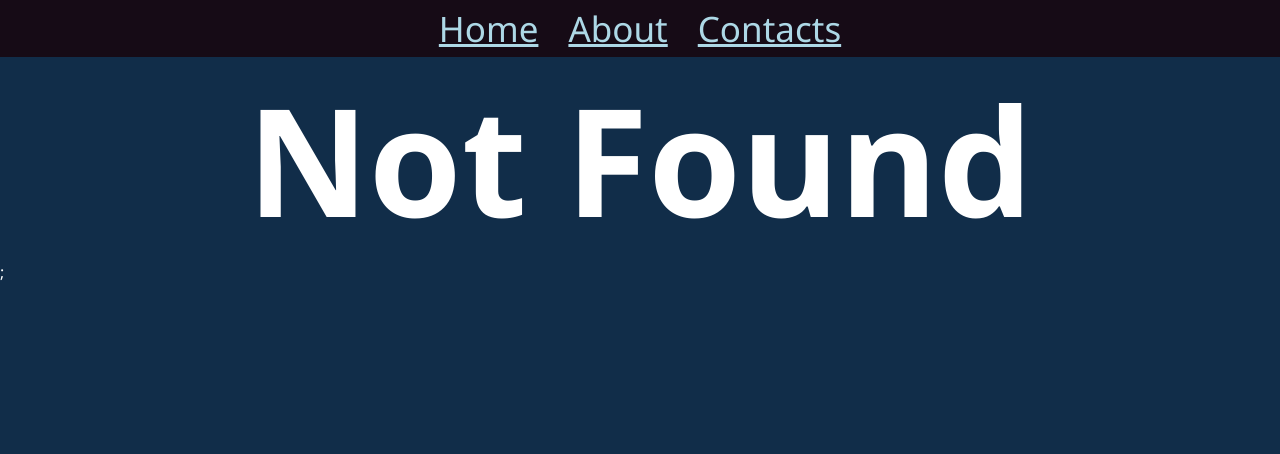
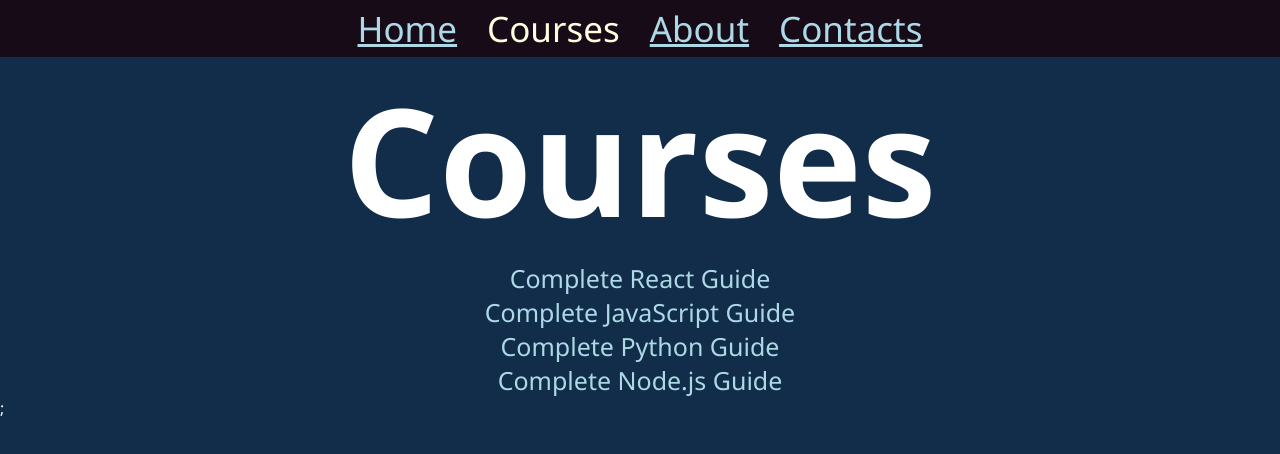
Before and after one commit to sergey87chuvasov/react-router-project, a React (Create React App) app: page /courses in a window 1280 px wide. Before the commit this address had no page. Shown: the top 454 px of the page. Built offline with nearby package versions, Linux system fonts and the light colour scheme.

Commit message:
added some pages and link to them

```diff
--- a/src/App.css
+++ b/src/App.css
@@ -3,14 +3,23 @@
 }
 
 /* use by default with NavLink*/
-/* .active {
+.active {
   color: lightyellow;
   text-decoration: none;
-} */
+}
 
 .activeLink {
   color: lightyellow;
   text-decoration: none;
+}
+
+.courseLink {
+  font-size: 25px;
+  text-decoration: none;
+}
+
+.courseLink:hover {
+  text-decoration: underline;
 }
 
 h1 {
--- a/src/App.jsx
+++ b/src/App.jsx
@@ -5,6 +5,8 @@
 import Contacts from './components/Contacts';
 import NotFound from './components/NotFound';
 import MainLayout from './layouts/MainLayout';
+import Courses from './components/Courses';
+import SingleCourse from './components/SingleCourse';
 
 import './App.css';
 
@@ -17,6 +19,8 @@
             <Route index element={<Home />} />
             <Route path='about' element={<About />} />
             <Route path='contacts' element={<Contacts />} />
+            <Route path='courses' element={<Courses />} />
+            <Route path='courses/:slug' element={<SingleCourse />} />
             <Route path='*' element={<NotFound />} />
           </Route>
         </Routes>
--- /dev/null
+++ b/src/components/Courses.jsx
@@ -0,0 +1,19 @@
+import { Link } from 'react-router-dom';
+import courses from '../data/courses';
+
+const Courses = () => {
+  return (
+    <>
+      <h1>Courses</h1>
+      {courses.map((course) => (
+        <div key={course.id}>
+          <Link to={course.slug} className='courseLink'>
+            {course.title}{' '}
+          </Link>
+        </div>
+      ))}
+    </>
+  );
+};
+
+export default Courses;
--- a/src/components/Menu.jsx
+++ b/src/components/Menu.jsx
@@ -19,6 +19,7 @@
       >
         Home
       </NavLink>
+      <NavLink to='courses'>Courses</NavLink>
       <NavLink
         className={({ isActive }) => (isActive ? 'activeLink' : 'link')}
         to='about'
--- /dev/null
+++ b/src/components/SingleCourse.jsx
@@ -0,0 +1,5 @@
+const SingleCourse = () => {
+  return <h1>Single Course Info</h1>;
+};
+
+export default SingleCourse;
--- /dev/null
+++ b/src/data/courses.js
@@ -0,0 +1,24 @@
+const courses = [
+  {
+    title: 'Complete React Guide',
+    slug: 'react',
+    id: 257,
+  },
+  {
+    title: 'Complete JavaScript Guide',
+    slug: 'javascript',
+    id: 557,
+  },
+  {
+    title: 'Complete Python Guide',
+    slug: 'react',
+    id: 857,
+  },
+  {
+    title: 'Complete Node.js Guide',
+    slug: 'noode-js',
+    id: 367,
+  },
+];
+
+export default courses;
```
